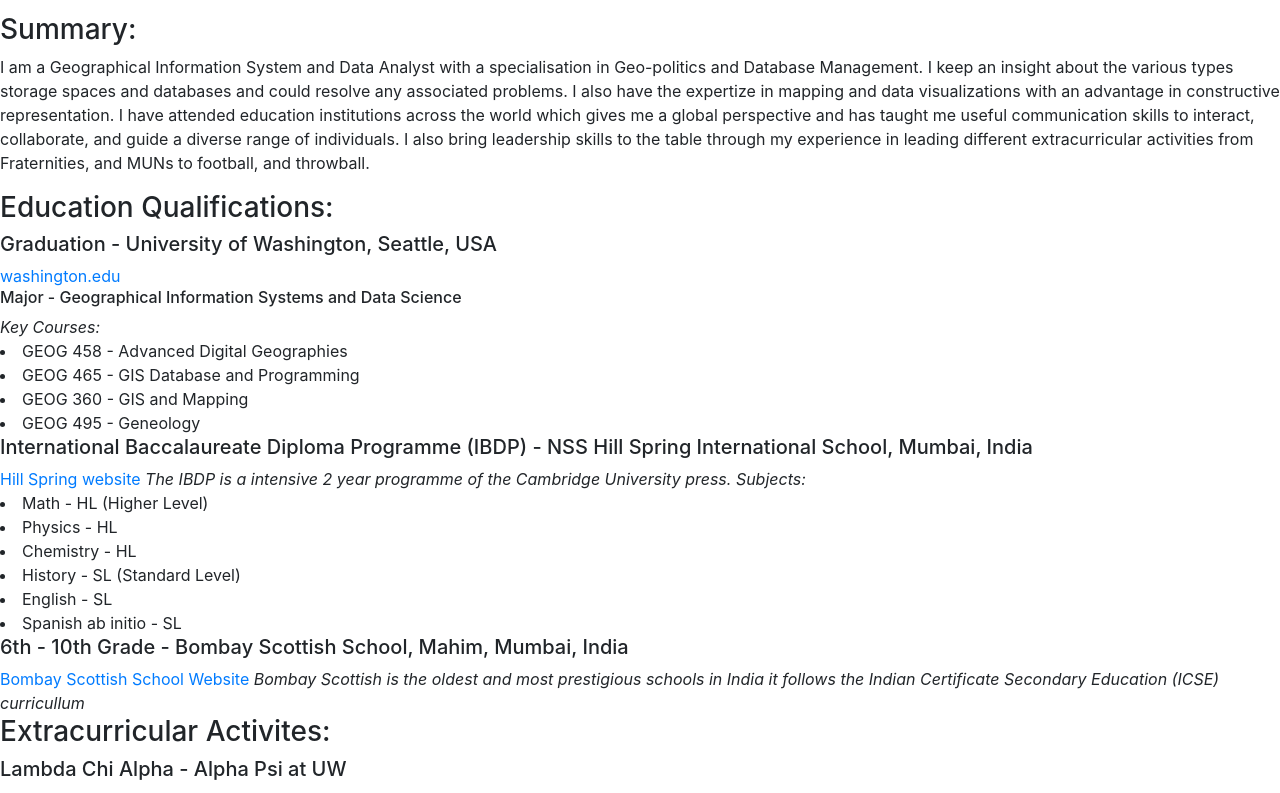
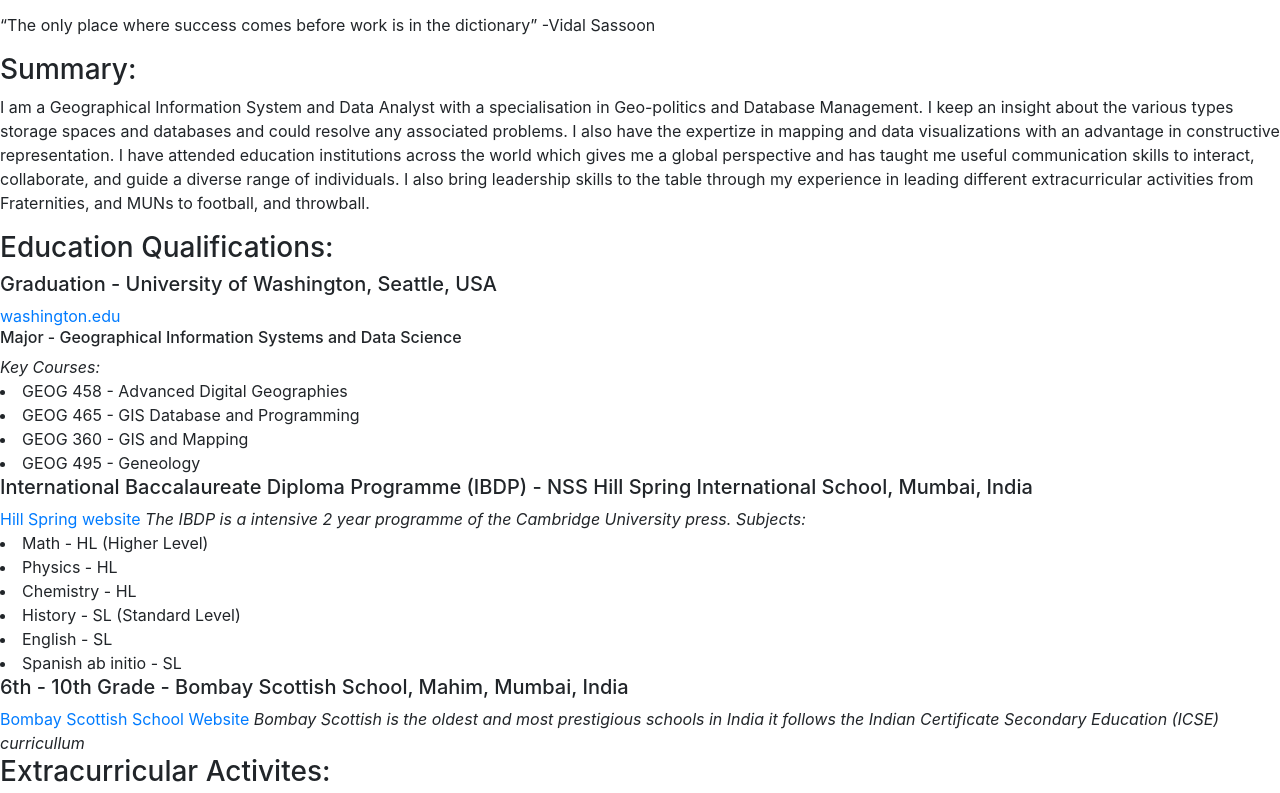
Before and after one commit to parthw98/parthw98.github.io, a website: page index.html in a window 1280 px wide. Shown: the part 83-876 px from the top of the page. Drawn offline with Linux system fonts and the light colour scheme.

Commit message:
index.html4

```diff
--- a/index.html
+++ b/index.html
@@ -24,6 +24,8 @@
 
   <h1>Parth Yashodhan Wanage </h1>
   <p>Contact: parthw98@gmail.com </p>
+  <p><q>The only place where success comes before work
+    is in the dictionary</q> -Vidal Sassoon</p>
 
 
   <h3>Summary:</h3>
@@ -43,9 +45,11 @@
   <li>GEOG 495 - Geneology</li>
 
 
-  <h5>International Baccalaureate Diploma Programme (IBDP) - NSS Hill Spring International School, Mumbai, India</h5>
+  <h5>International Baccalaureate Diploma Programme (IBDP) -
+    NSS Hill Spring International School, Mumbai, India</h5>
   <a href="https://www.hsieducation.org/">Hill Spring website</a>
-  <i>The IBDP is a intensive 2 year programme of the Cambridge University press.</i>
+  <i>The IBDP is a intensive 2 year programme of the Cambridge
+    University press.</i>
 
   <i>Subjects:</i>
   <li>Math - HL (Higher Level)</li>
@@ -59,7 +63,8 @@
   <h5>6th - 10th Grade - Bombay Scottish School, Mahim, Mumbai, India</h5>
   <a href="https://bombayscottish.in/mahim/home.php">Bombay Scottish School Website</a>
 
-  <i>Bombay Scottish is the oldest and most prestigious schools in India it follows the Indian Certificate Secondary Education (ICSE) curricullum</i>
+  <i>Bombay Scottish is the oldest and most prestigious schools in India it
+    follows the Indian Certificate Secondary Education (ICSE) curricullum</i>
 
 
   <h3>Extracurricular Activites:</h3>
```
Also changed, not shown: README.md.
